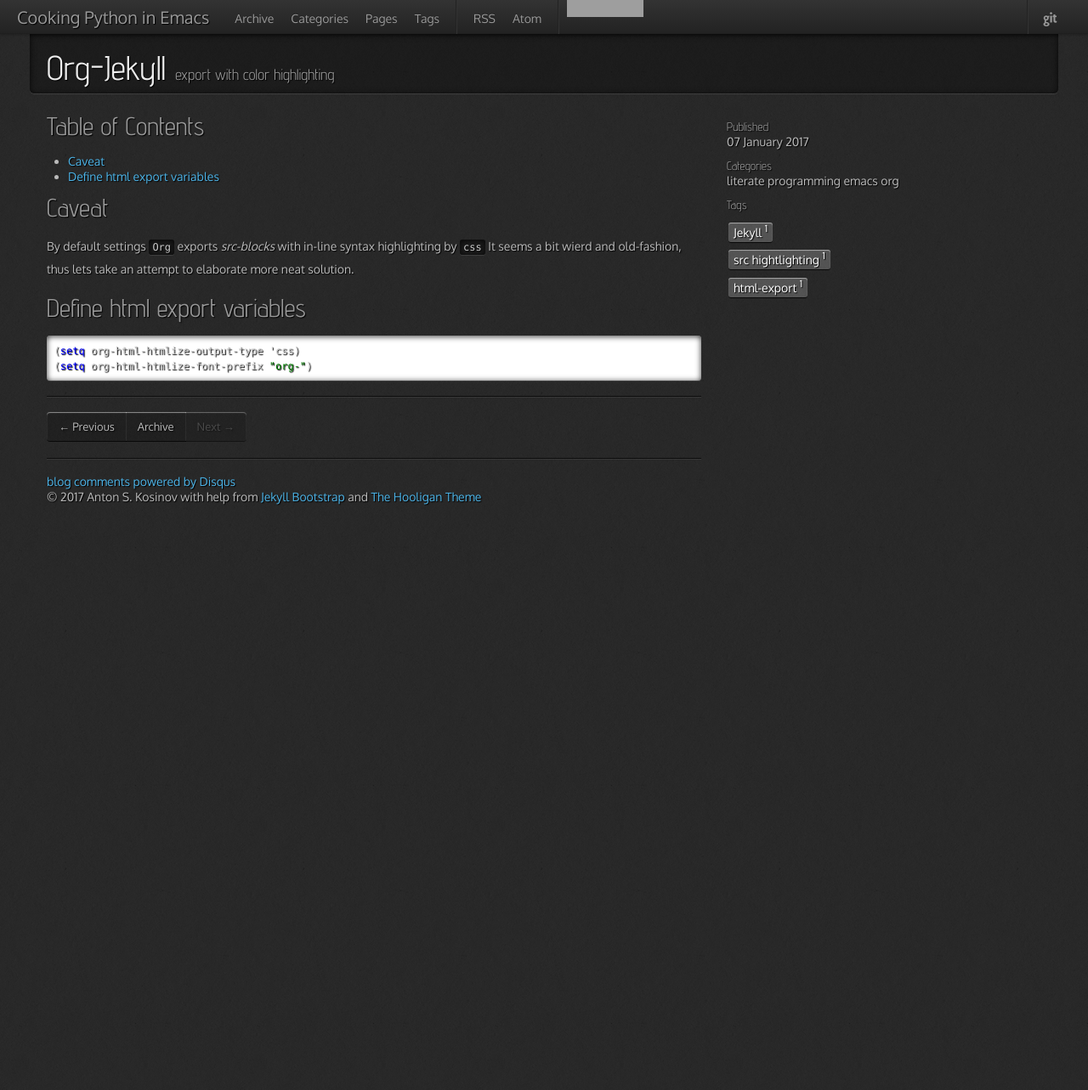
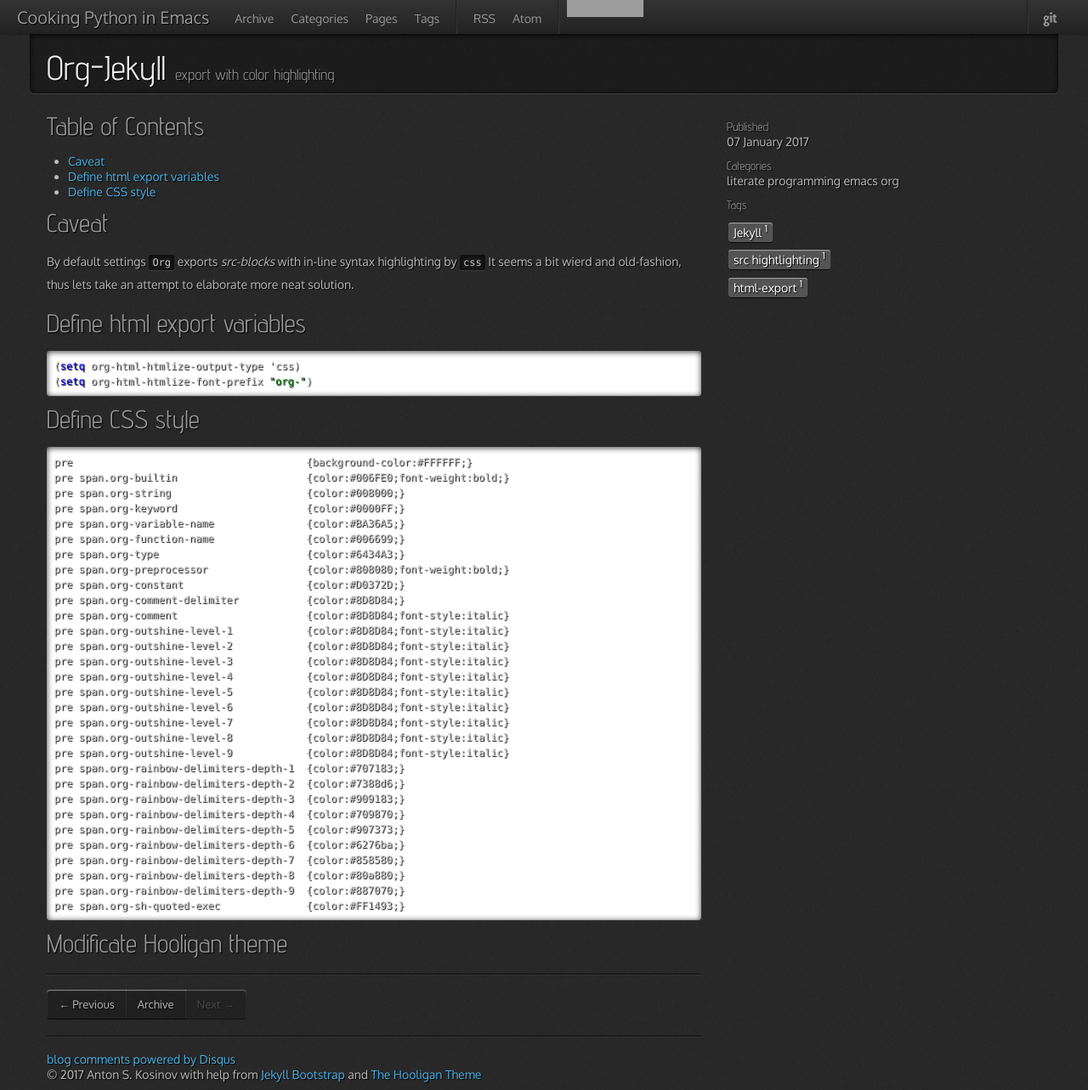
Before and after one commit to 0--key/0--key.github.io, a Jekyll site: the page built from _posts/2017-01-07-org-jekyll-export.html, in a window 1280 px wide. Shown: the whole page at 85% size. Built offline with Jekyll 4.4.1, drawn with Linux system fonts in a browser that asks for light colours; nearby versions of some CDN libraries; comment, search, counter and statistics services are not loaded; before the commit the page ends 900 px from its top, so only the background shows below that; grey boxes are pictures that could not be loaded.

Commit message:
CSS theme including

```diff
--- a/_posts/2017-01-07-org-jekyll-export.html
+++ b/_posts/2017-01-07-org-jekyll-export.html
@@ -13,6 +13,7 @@ tags: [Jekyll, src hightlighting, html-export]
 <ul>
 <li><a href="#org283738b">Caveat</a></li>
 <li><a href="#orgd043e92">Define html export variables</a></li>
+<li><a href="#org36e9dba">Define CSS style</a></li>
 </ul>
 </div>
 </div>
@@ -38,3 +39,46 @@ thus lets take an attempt to elaborate more neat solution.
 </div>
 </div>
 </div>
+
+<div id="outline-container-org36e9dba" class="outline-2">
+<h2 id="org36e9dba">Define CSS style</h2>
+<div class="outline-text-2" id="text-org36e9dba">
+<div class="org-src-container">
+<pre class="src src-css"><span class="org-css-selector">pre                                      </span>{<span class="org-css-property">background-color</span>:#FFFFFF;}
+<span class="org-css-selector">pre span.org-builtin                     </span>{<span class="org-css-property">color</span>:#006FE0;<span class="org-css-property">font-weight</span>:bold;}
+<span class="org-css-selector">pre span.org-string                      </span>{<span class="org-css-property">color</span>:#008000;}
+<span class="org-css-selector">pre span.org-keyword                     </span>{<span class="org-css-property">color</span>:#0000FF;}
+<span class="org-css-selector">pre span.org-variable-name               </span>{<span class="org-css-property">color</span>:#BA36A5;}
+<span class="org-css-selector">pre span.org-function-name               </span>{<span class="org-css-property">color</span>:#006699;}
+<span class="org-css-selector">pre span.org-type                        </span>{<span class="org-css-property">color</span>:#6434A3;}
+<span class="org-css-selector">pre span.org-preprocessor                </span>{<span class="org-css-property">color</span>:#808080;<span class="org-css-property">font-weight</span>:bold;}
+<span class="org-css-selector">pre span.org-constant                    </span>{<span class="org-css-property">color</span>:#D0372D;}
+<span class="org-css-selector">pre span.org-comment-delimiter           </span>{<span class="org-css-property">color</span>:#8D8D84;}
+<span class="org-css-selector">pre span.org-comment                     </span>{<span class="org-css-property">color</span>:#8D8D84;<span class="org-css-property">font-style</span>:italic}
+<span class="org-css-selector">pre span.org-outshine-level-1            </span>{<span class="org-css-property">color</span>:#8D8D84;<span class="org-css-property">font-style</span>:italic}
+<span class="org-css-selector">pre span.org-outshine-level-2            </span>{<span class="org-css-property">color</span>:#8D8D84;<span class="org-css-property">font-style</span>:italic}
+<span class="org-css-selector">pre span.org-outshine-level-3            </span>{<span class="org-css-property">color</span>:#8D8D84;<span class="org-css-property">font-style</span>:italic}
+<span class="org-css-selector">pre span.org-outshine-level-4            </span>{<span class="org-css-property">color</span>:#8D8D84;<span class="org-css-property">font-style</span>:italic}
+<span class="org-css-selector">pre span.org-outshine-level-5            </span>{<span class="org-css-property">color</span>:#8D8D84;<span class="org-css-property">font-style</span>:italic}
+<span class="org-css-selector">pre span.org-outshine-level-6            </span>{<span class="org-css-property">color</span>:#8D8D84;<span class="org-css-property">font-style</span>:italic}
+<span class="org-css-selector">pre span.org-outshine-level-7            </span>{<span class="org-css-property">color</span>:#8D8D84;<span class="org-css-property">font-style</span>:italic}
+<span class="org-css-selector">pre span.org-outshine-level-8            </span>{<span class="org-css-property">color</span>:#8D8D84;<span class="org-css-property">font-style</span>:italic}
+<span class="org-css-selector">pre span.org-outshine-level-9            </span>{<span class="org-css-property">color</span>:#8D8D84;<span class="org-css-property">font-style</span>:italic}
+<span class="org-css-selector">pre span.org-rainbow-delimiters-depth-1  </span>{<span class="org-css-property">color</span>:#707183;}
+<span class="org-css-selector">pre span.org-rainbow-delimiters-depth-2  </span>{<span class="org-css-property">color</span>:#7388d6;}
+<span class="org-css-selector">pre span.org-rainbow-delimiters-depth-3  </span>{<span class="org-css-property">color</span>:#909183;}
+<span class="org-css-selector">pre span.org-rainbow-delimiters-depth-4  </span>{<span class="org-css-property">color</span>:#709870;}
+<span class="org-css-selector">pre span.org-rainbow-delimiters-depth-5  </span>{<span class="org-css-property">color</span>:#907373;}
+<span class="org-css-selector">pre span.org-rainbow-delimiters-depth-6  </span>{<span class="org-css-property">color</span>:#6276ba;}
+<span class="org-css-selector">pre span.org-rainbow-delimiters-depth-7  </span>{<span class="org-css-property">color</span>:#858580;}
+<span class="org-css-selector">pre span.org-rainbow-delimiters-depth-8  </span>{<span class="org-css-property">color</span>:#80a880;}
+<span class="org-css-selector">pre span.org-rainbow-delimiters-depth-9  </span>{<span class="org-css-property">color</span>:#887070;}
+<span class="org-css-selector">pre span.org-sh-quoted-exec              </span>{<span class="org-css-property">color</span>:#FF1493;}
+</pre>
+</div>
+</div>
+</div>
+
+<div id="outline-container-org9a3de88" class="outline-2">
+<h2 id="org9a3de88">Modificate Hooligan theme</h2>
+</div>
```
